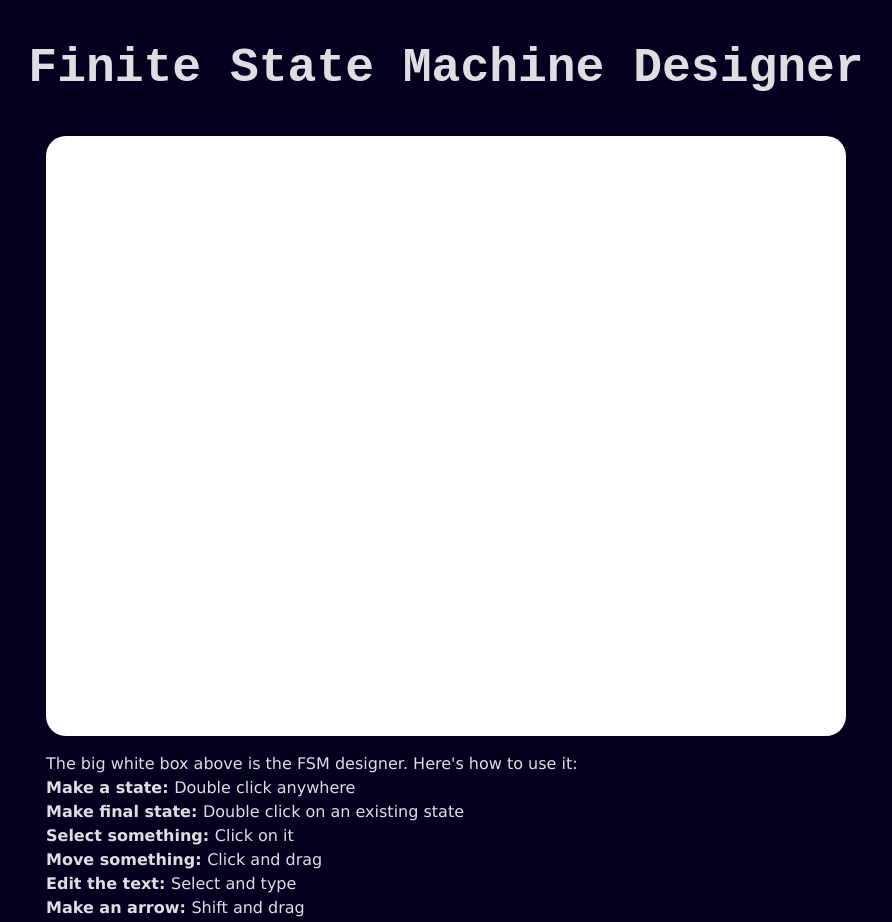
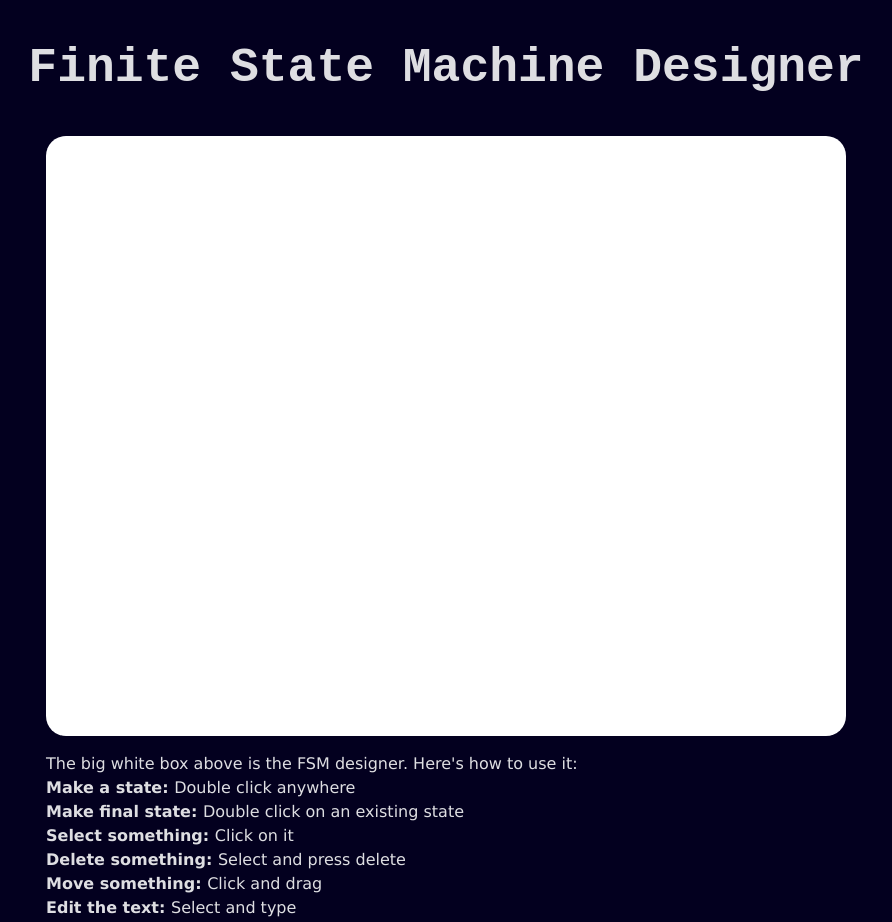
Before and after one commit to Abhinav-Chdhary/FSMcreator, a React (Vite) app in the folder fsm-creator/: page / in a window 1280 px wide. Shown: the top 922 px of the page, without its empty margins (194-1086 px from the left). Built offline with nearby package versions, Linux system fonts and the light colour scheme.

Commit message:
unwanted selection and instrn updt

```diff
--- a/fsm-creator/src/components/Instructions.tsx
+++ b/fsm-creator/src/components/Instructions.tsx
@@ -13,6 +13,9 @@ export default function Instructions() {
         <b>Select something: </b>Click on it
       </p>
       <p>
+        <b>Delete something: </b>Select and press delete
+      </p>
+      <p>
         <b>Move something: </b>Click and drag
       </p>
       <p>
--- a/fsm-creator/src/index.css
+++ b/fsm-creator/src/index.css
@@ -14,4 +14,5 @@
 }
 body {
   margin: 0;
+  user-select: none;
 }
```
